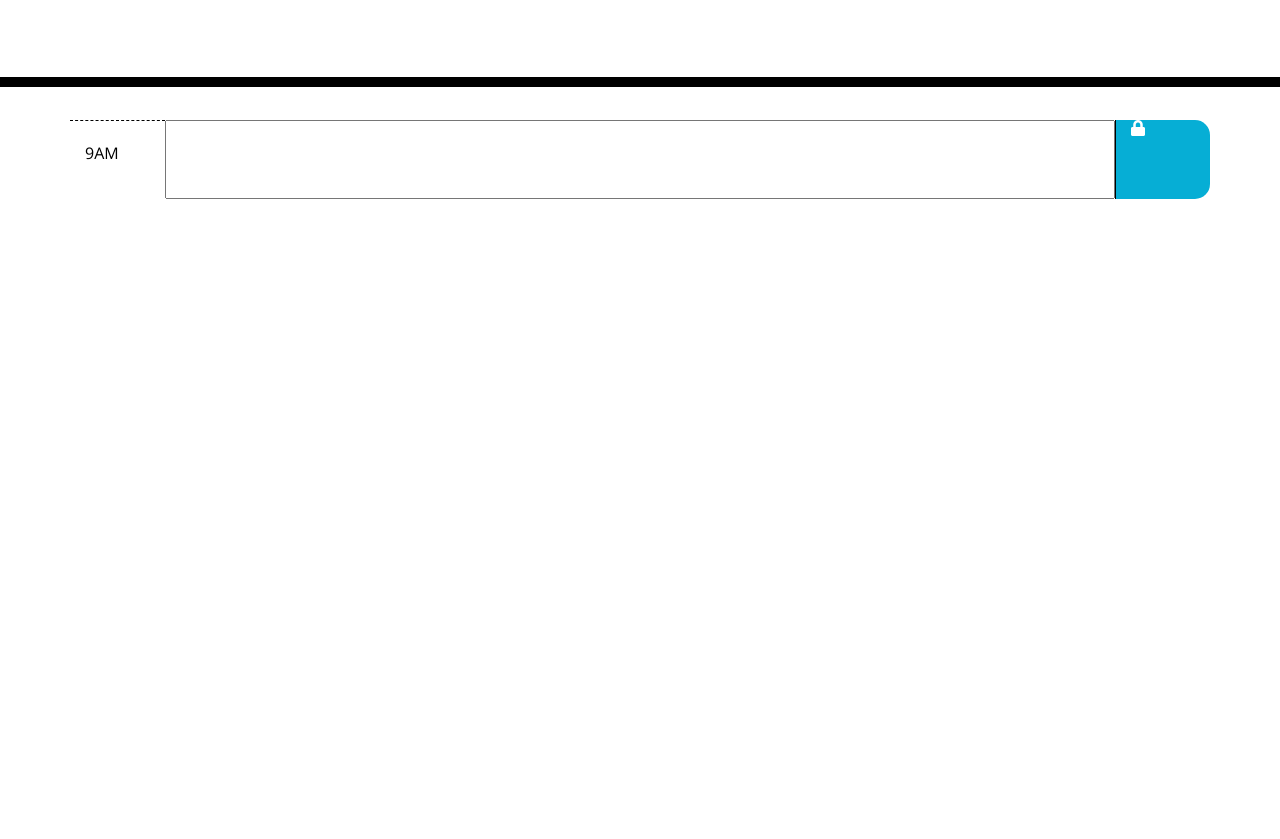
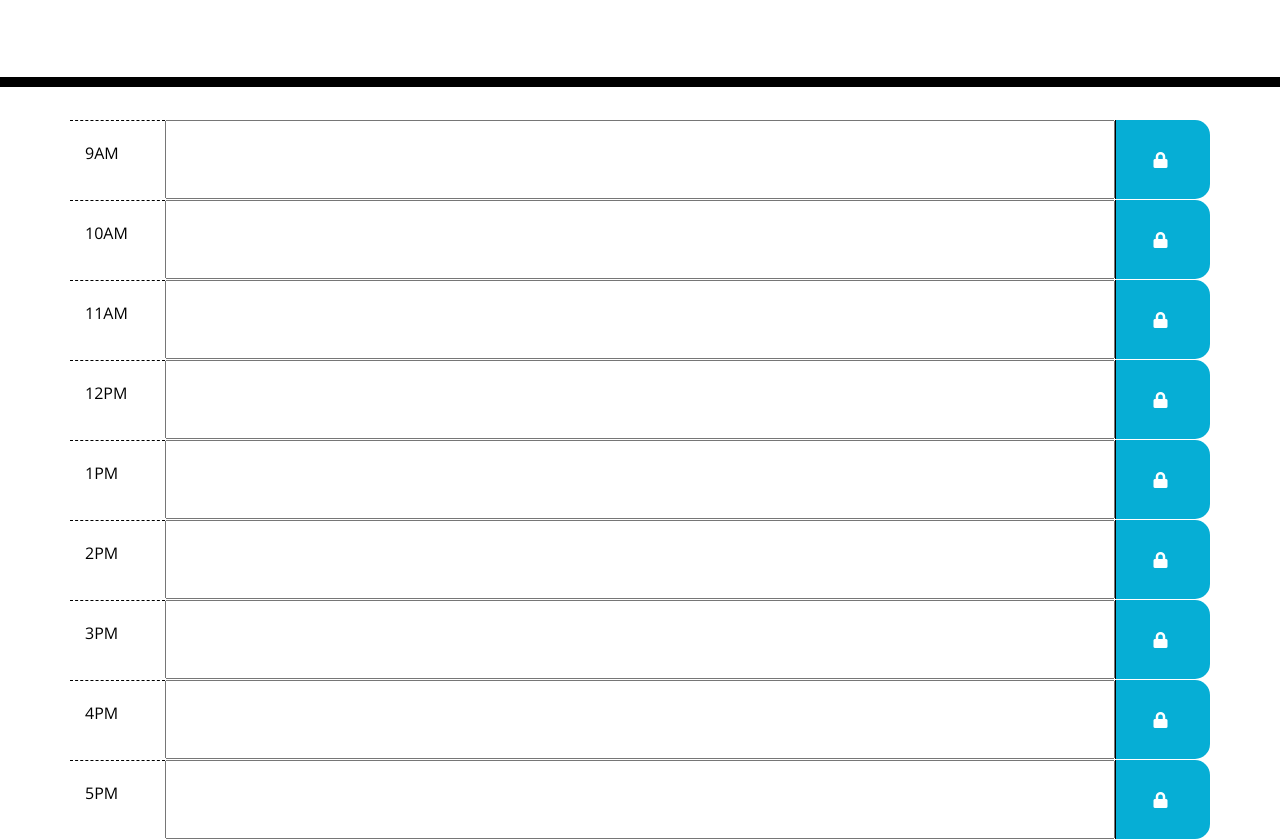
Before and after one commit to joliver521/work-day-scheduler, a plain HTML site: page index.html in a window 1280 px wide. Shown: the part 181-1020 px from the top of the page. Before the commit the page ends 800 px from the top, so only its background shows below. Drawn offline with nearby package versions, Linux system fonts and the light colour scheme.

Commit message:
html created work day hours rows/css .fas to center the lock icon on the button

```diff
--- a/assets/css/style.css
+++ b/assets/css/style.css
@@ -4,7 +4,7 @@ body {
   line-height: 1;
 }
 
-textarea{
+textarea {
   background: transparent;
   border: none;
   resize: none;
@@ -21,11 +21,11 @@ textarea{
   border-bottom: 10px solid black;
 }
 
-.description{
+.description {
   white-space: pre-wrap;
 }
 
-.time-block{
+.time-block {
   text-align: center;
   border-radius: 15px;
 }
@@ -33,7 +33,8 @@ textarea{
 .row {
   white-space: pre-wrap;
   height: 80px;
-  border-top: 1px solid white;;
+  border-top: 1px solid white;
+  ;
 }
 
 .hour {
@@ -69,3 +70,11 @@ textarea{
   font-size: 20px;
   transition: all .3s ease-in-out;
 }
+
+.fas {
+  position: absolute;
+  height: 20px;
+  width: 20px;
+  top: 40%;
+  left: 40%;
+}
--- a/index.html
+++ b/index.html
@@ -27,6 +27,62 @@
       <input id="9Time" class="user-event-input col-md-10 event-input-block">
       <div class="col-md-1 saveBtn" data-time=9><i class="fas fa-lock" aria-hidden="true"></i></div>
     </div>
+
+    <!-- 10AM Hour Row -->
+    <div class="row">
+      <div class="col-md-1 hour pt-4">10AM</div>
+      <input id="9Time" class="user-event-input col-md-10 event-input-block">
+      <div class="col-md-1 saveBtn" data-time=10><i class="fas fa-lock" aria-hidden="true"></i></div>
+    </div>
+
+    <!-- 11AM Hour Row -->
+    <div class="row">
+      <div class="col-md-1 hour pt-4">11AM</div>
+      <input id="9Time" class="user-event-input col-md-10 event-input-block">
+      <div class="col-md-1 saveBtn" data-time=11><i class="fas fa-lock" aria-hidden="true"></i></div>
+    </div>
+
+    <!-- 12PM Hour Row -->
+    <div class="row">
+      <div class="col-md-1 hour pt-4">12PM</div>
+      <input id="9Time" class="user-event-input col-md-10 event-input-block">
+      <div class="col-md-1 saveBtn" data-time=12><i class="fas fa-lock" aria-hidden="true"></i></div>
+    </div>
+
+    <!-- 1PM Hour Row -->
+    <div class="row">
+      <div class="col-md-1 hour pt-4">1PM</div>
+      <input id="9Time" class="user-event-input col-md-10 event-input-block">
+      <div class="col-md-1 saveBtn" data-time=1><i class="fas fa-lock" aria-hidden="true"></i></div>
+    </div>
+
+    <!-- 2PM Hour Row -->
+    <div class="row">
+      <div class="col-md-1 hour pt-4">2PM</div>
+      <input id="9Time" class="user-event-input col-md-10 event-input-block">
+      <div class="col-md-1 saveBtn" data-time=2><i class="fas fa-lock" aria-hidden="true"></i></div>
+    </div>
+
+    <!-- 3PM Hour Row -->
+    <div class="row">
+      <div class="col-md-1 hour pt-4">3PM</div>
+      <input id="9Time" class="user-event-input col-md-10 event-input-block">
+      <div class="col-md-1 saveBtn" data-time=3><i class="fas fa-lock" aria-hidden="true"></i></div>
+    </div>
+
+    <!-- 4PM Hour Row -->
+    <div class="row">
+      <div class="col-md-1 hour pt-4">4PM</div>
+      <input id="9Time" class="user-event-input col-md-10 event-input-block">
+      <div class="col-md-1 saveBtn" data-time=4><i class="fas fa-lock" aria-hidden="true"></i></div>
+    </div>
+
+    <!-- 5PM Hour Row -->
+    <div class="row">
+      <div class="col-md-1 hour pt-4">5PM</div>
+      <input id="9Time" class="user-event-input col-md-10 event-input-block">
+      <div class="col-md-1 saveBtn" data-time=5><i class="fas fa-lock" aria-hidden="true"></i></div>
+    </div>
   </div>
 
   <script src="https://code.jquery.com/jquery-3.4.1.min.js"></script>
```
